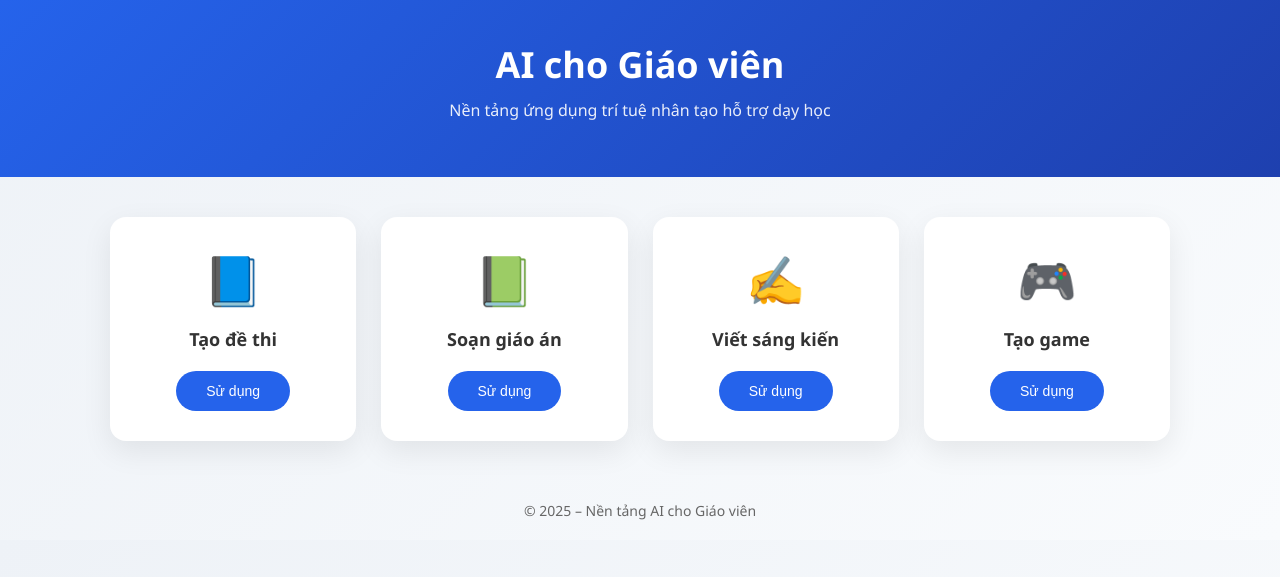
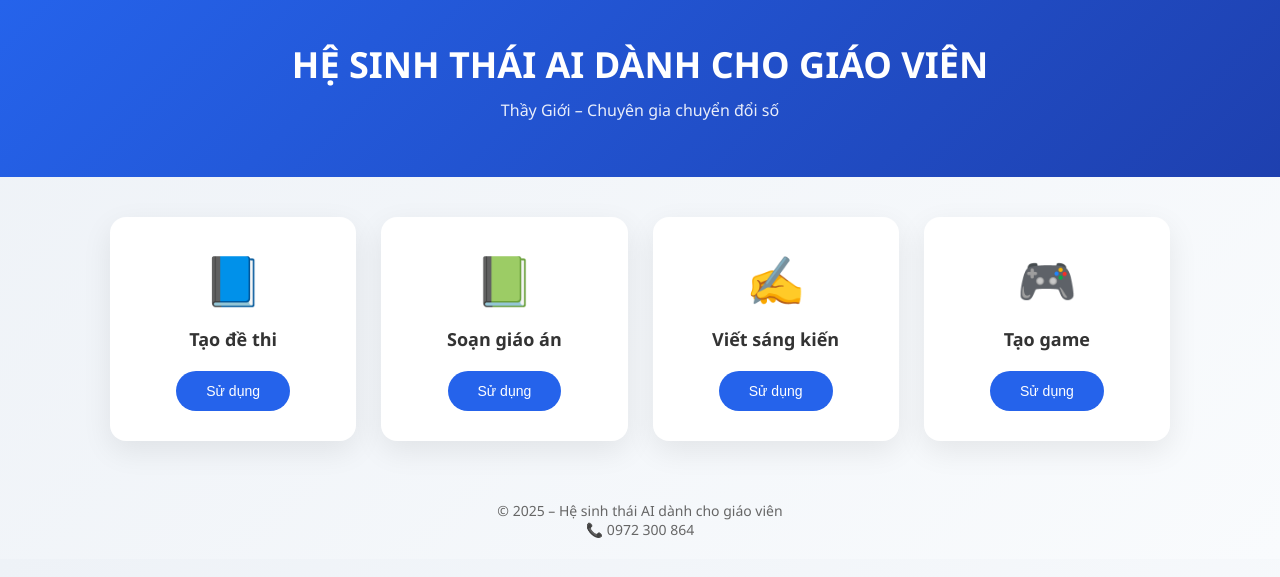
Before and after one commit to thaygioi/webai, a Flask app: page / in a window 1280 px wide. Shown: the top 577 px of the page. Run offline with Flask 3, Linux system fonts and the light colour scheme.

Commit message:
Update dashboard.html

```diff
--- a/templates/dashboard.html
+++ b/templates/dashboard.html
@@ -2,14 +2,14 @@
 <html lang="vi">
 <head>
     <meta charset="UTF-8">
-    <title>AI cho Giáo viên</title>
+    <title>Hệ sinh thái AI dành cho giáo viên</title>
     <link rel="stylesheet" href="/static/style.css">
 </head>
 <body>
 
 <header class="header">
-    <h1>AI cho Giáo viên</h1>
-    <p>Nền tảng ứng dụng trí tuệ nhân tạo hỗ trợ dạy học</p>
+    <h1>HỆ SINH THÁI AI DÀNH CHO GIÁO VIÊN</h1>
+    <p>Thầy Giới – Chuyên gia chuyển đổi số</p>
 </header>
 
 <main class="container">
@@ -27,7 +27,8 @@
 </main>
 
 <footer class="footer">
-    © 2025 – Nền tảng AI cho Giáo viên
+    © 2025 – Hệ sinh thái AI dành cho giáo viên <br>
+    📞 0972 300 864
 </footer>
 
 </body>
```
